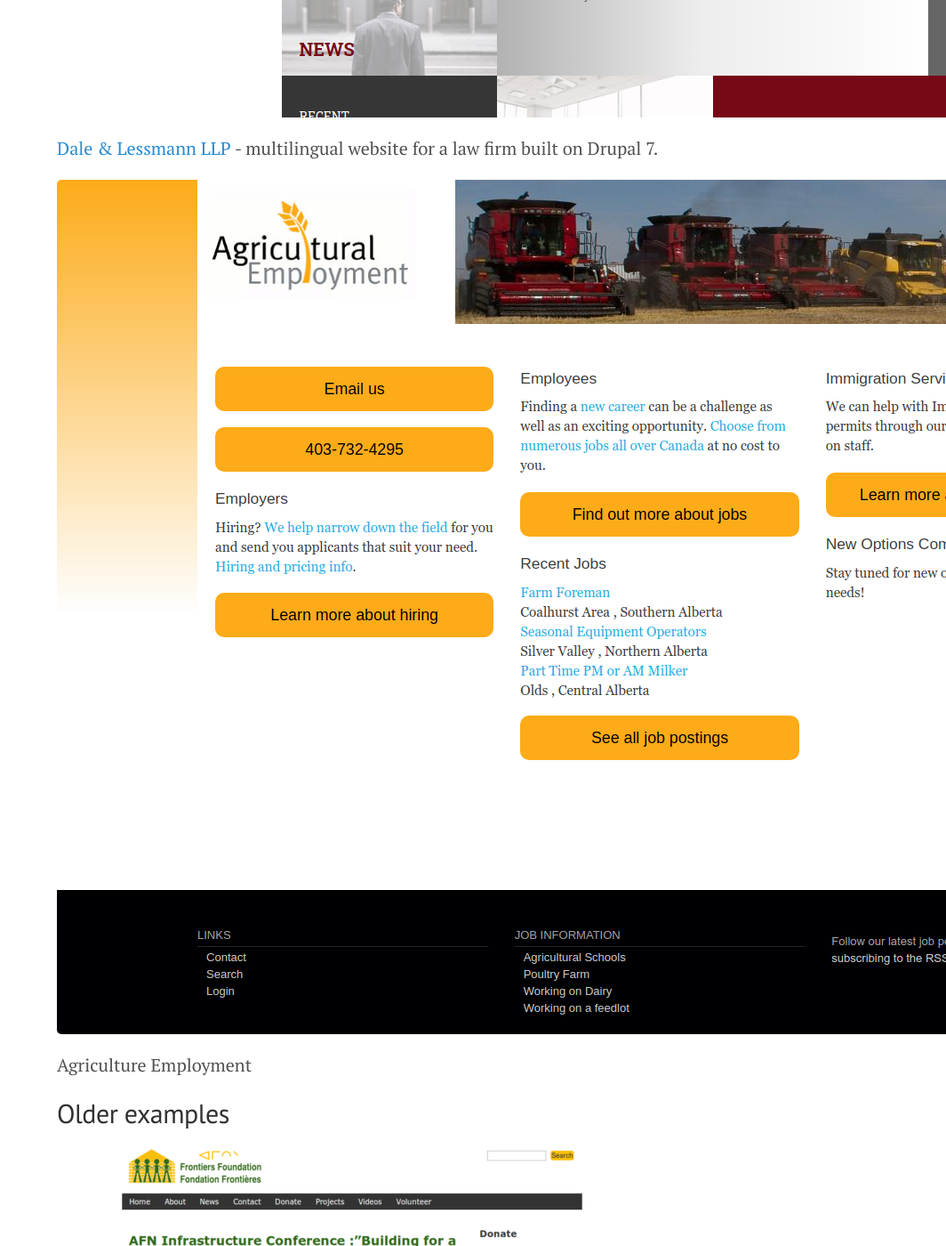
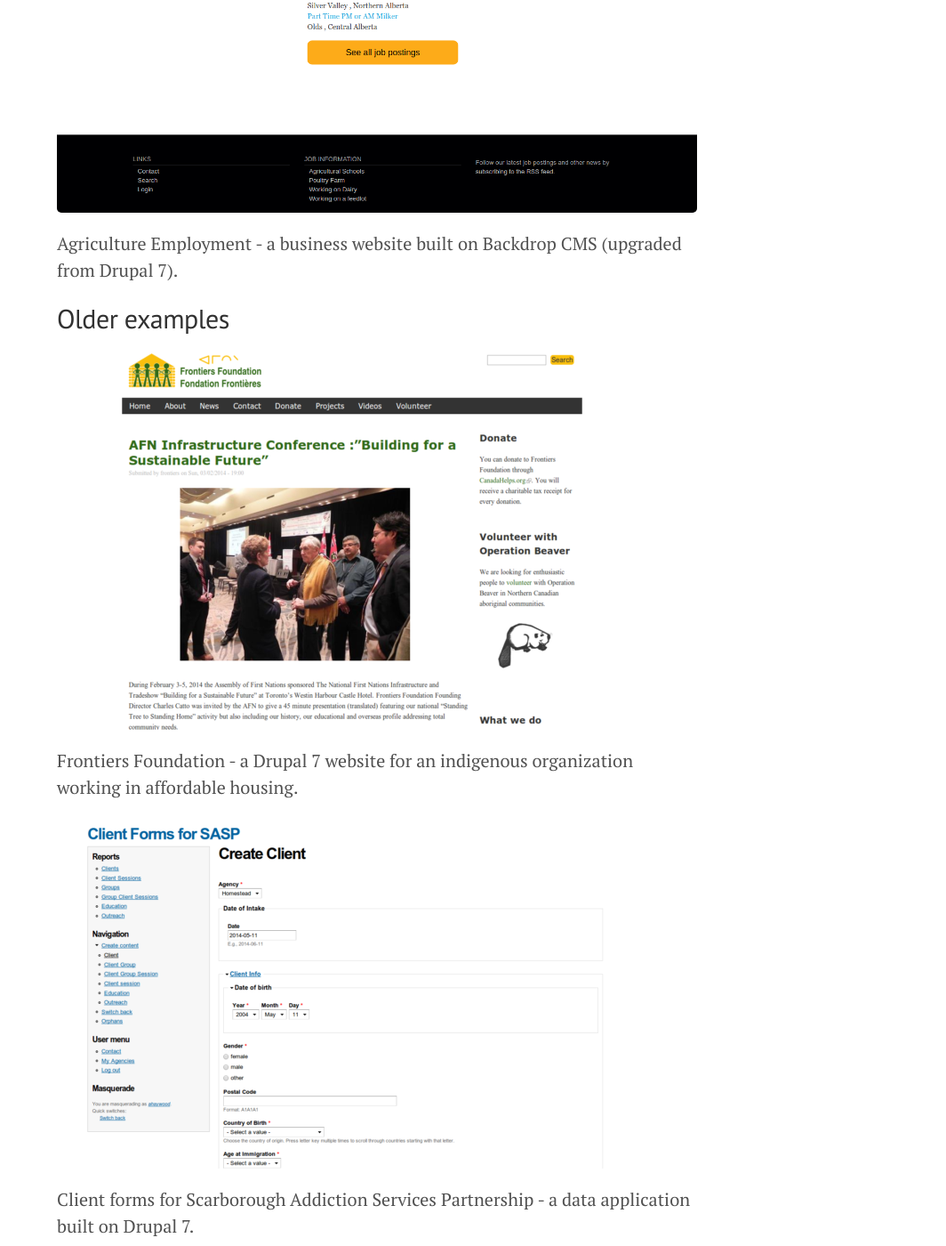
Before and after one commit to herbdool/herbdool.github.com, a Jekyll site: the page built from portfolio.md, in a window 1280 px wide and 1400 px high, scrolled down 1660 px. Shown: the whole window at 89% size, without its empty margins (216-1280 px from the left). Built offline with Jekyll 4.4.1, drawn with Linux system fonts in a browser that asks for light colours; Markdown is read by kramdown in place of the engine named in the settings.

Commit message:
Update portfolio.md

```diff
--- a/portfolio.md
+++ b/portfolio.md
@@ -14,13 +14,13 @@
 
 ## Some examples
 
-![Dale & Lessmann LLP](/media/dalelessmann.png)
+<img src="/media/dalelessmann.png" alt="Dale and Lessmann LLP" style="width:100%"/>
 
 [Dale & Lessmann LLP](https://dalelessmann.com) - multilingual website for a law firm built on Drupal 7.
 
-![Agriculture Employment](/media/agemploy2.png)
+<img src="/media/agemploy2.png" alt="Agriculture Employment" style="width:100%"/>
 
-Agriculture Employment
+Agriculture Employment - a business website built on Backdrop CMS (upgraded from Drupal 7).
 
 ## Older examples
 
```
